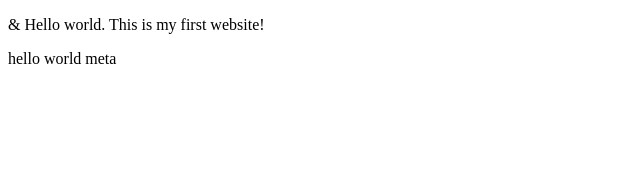
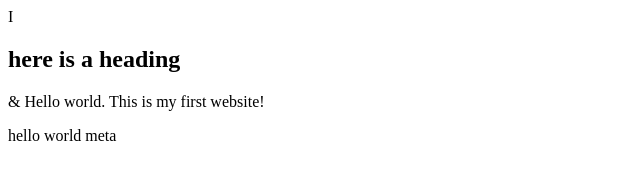
Before and after one commit to phabercoss/Lab-1, a plain HTML site: page lab1.html in a window 1280 px wide. Shown: the whole page, without its empty margins (0-640 px from the left). Drawn offline with Linux system fonts and the light colour scheme.

Commit message:
added heading

```diff
--- a/lab1.html
+++ b/lab1.html
@@ -5,6 +5,7 @@
 	<title>ITMD-361 Internet Technologies and Web Design</title>
 </head>
 <body>
+	I<h2> here is a heading </h2>
   <p>&amp; Hello world. This is my first website!</p>
   <p>hello world meta</p>
 </body>
```
